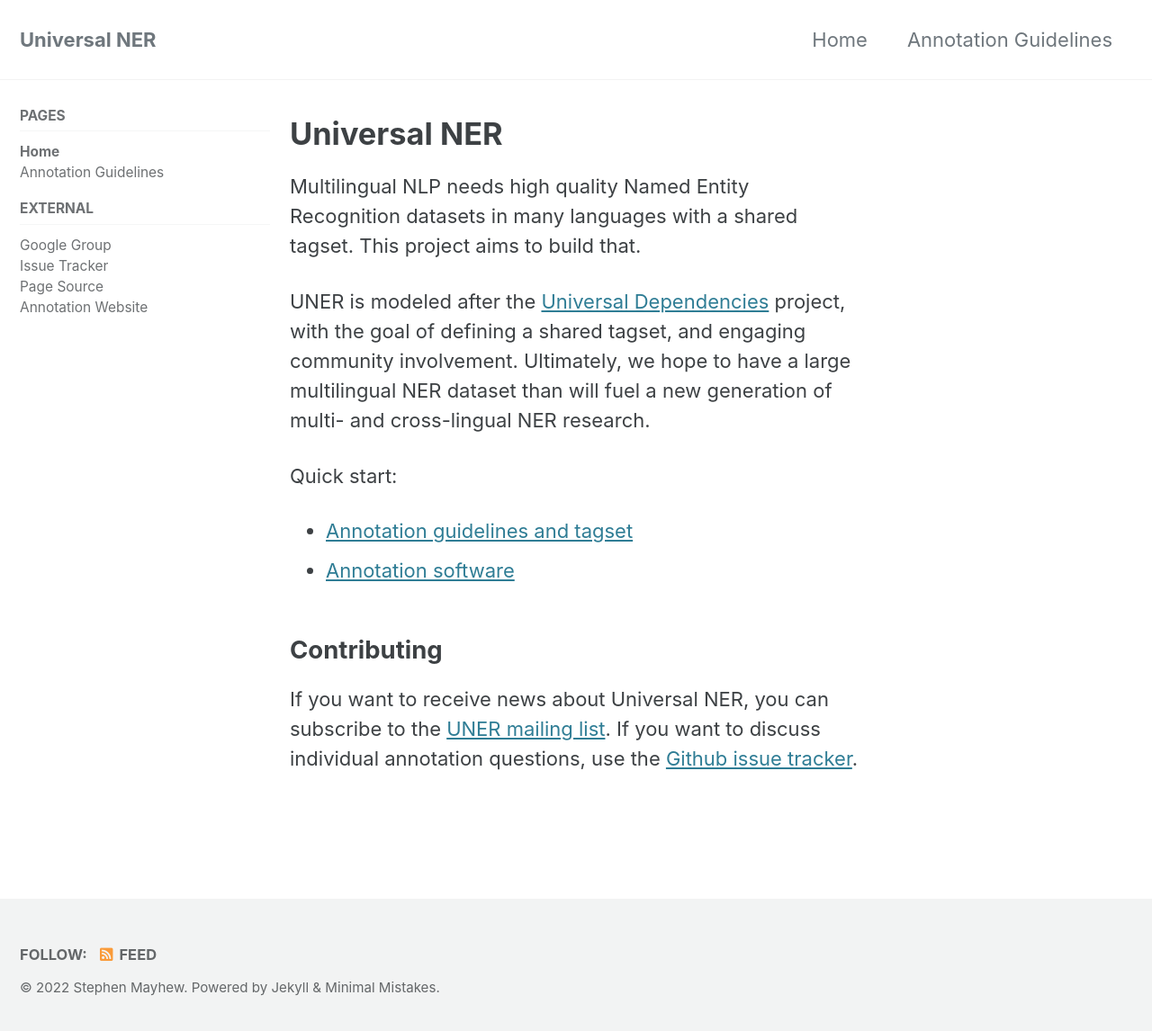
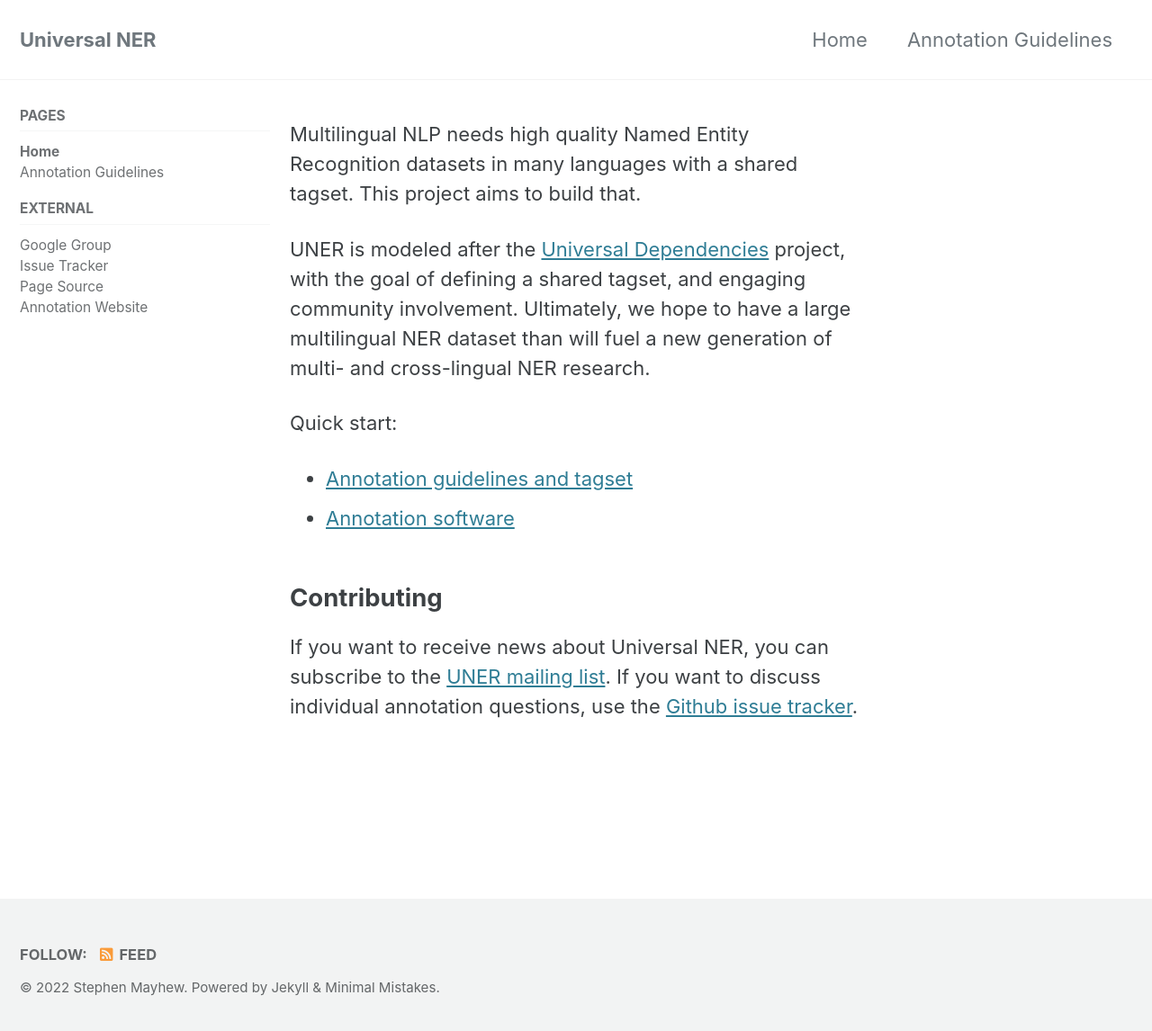
Before and after one commit to UniversalNER/UniversalNER, a Jekyll site: the page built from docs/_pages/home.md, in a window 1280 px wide and 1154 px high. Shown: the top 1146 px of the window at 90% size. Built offline with Jekyll 4.4.1, drawn with Linux system fonts in a browser that asks for light colours; cached includes are drawn as plain includes.

Commit message:
you don't need page titles ugh

```diff
--- a/docs/_pages/home.md
+++ b/docs/_pages/home.md
@@ -5,7 +5,6 @@ sidebar:
   nav: custom-sidebar
 ---
 
-# Universal NER
 
 Multilingual NLP needs high quality Named Entity Recognition datasets
 in many languages with a shared tagset. This project aims to build that.
```
Also changed, not shown: docs/_pages/guidelines.md (+0 -2 lines), 3 other files.
